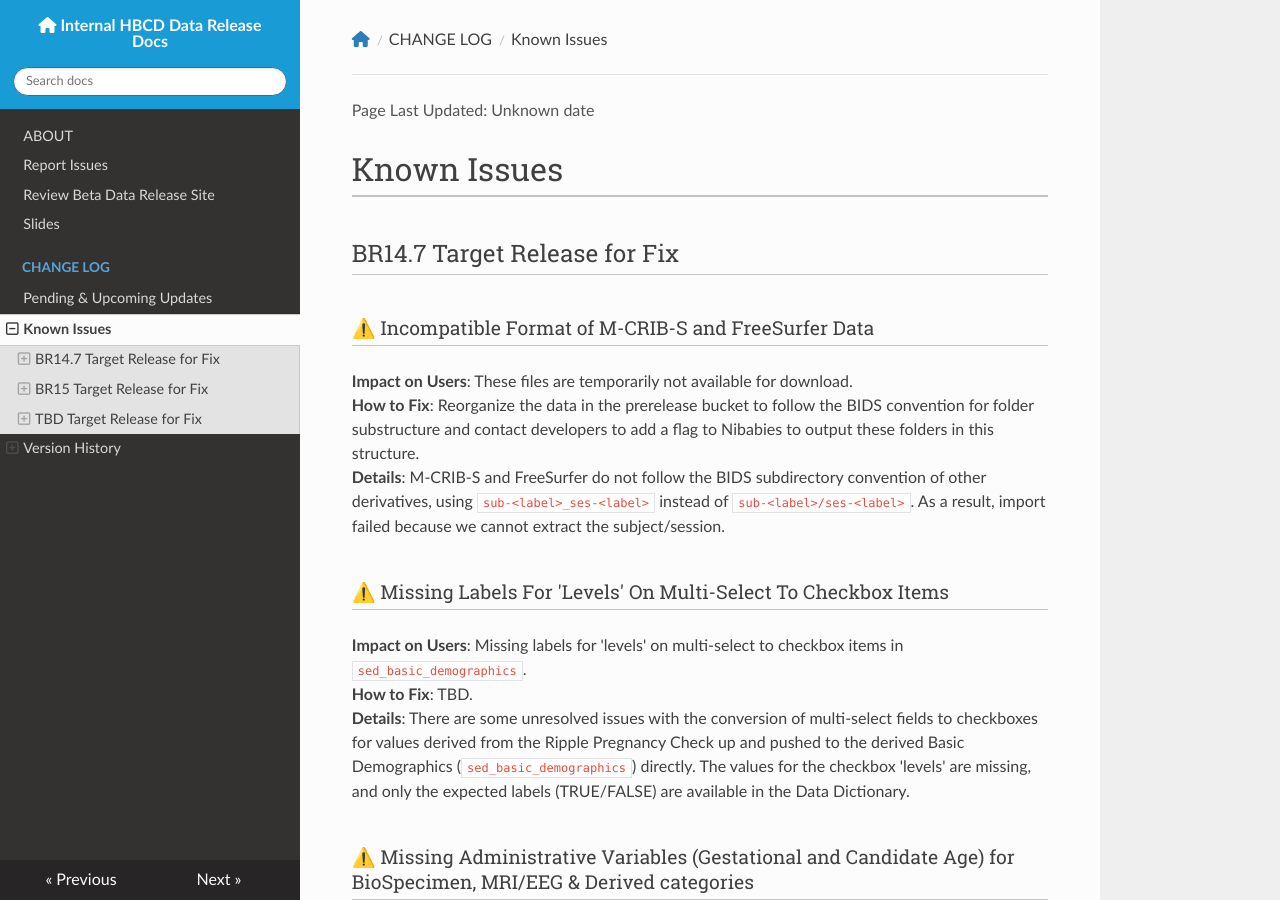
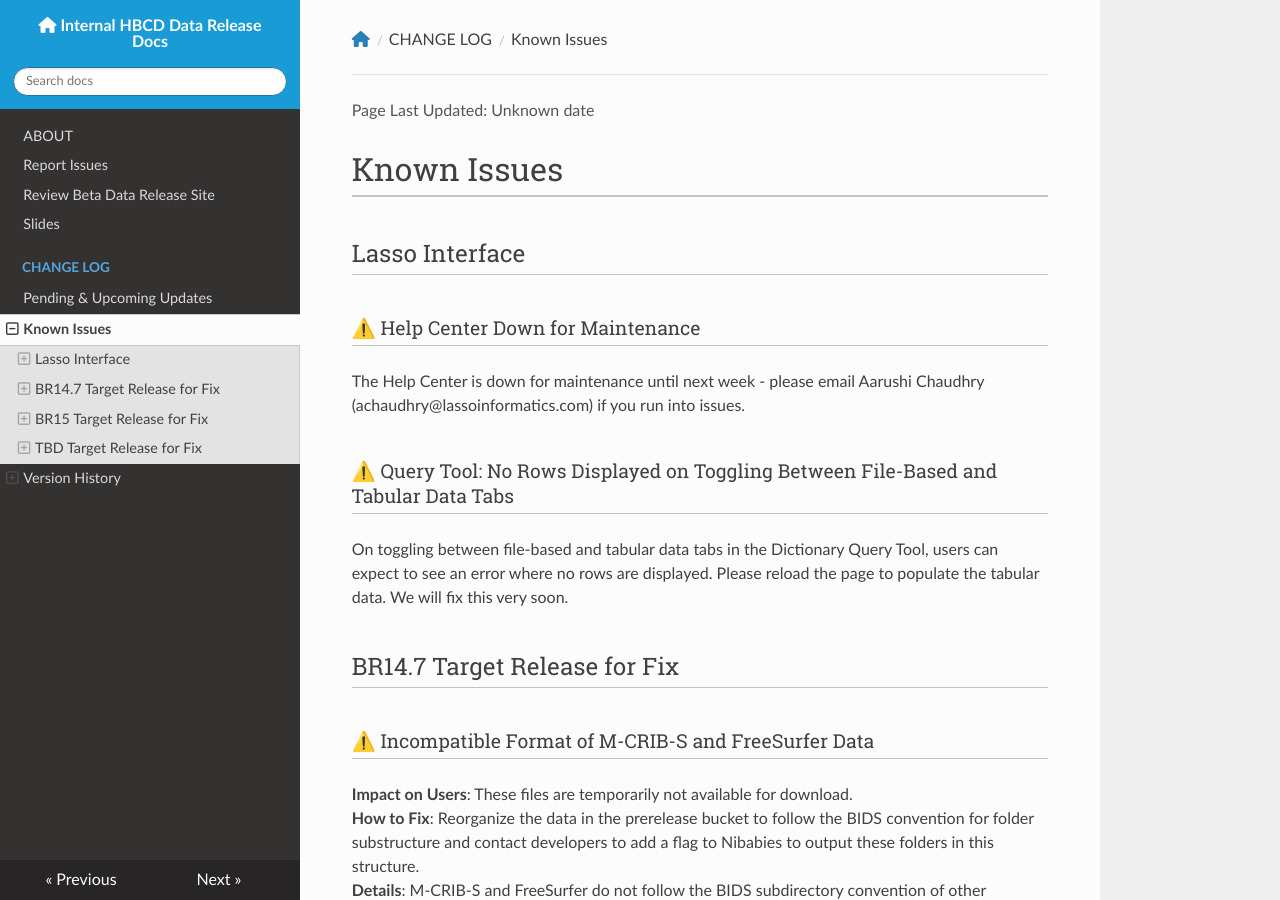
Before and after one commit to DCAN-Labs/hbcd-docs-internal, an MkDocs documentation site: the page built from docs/changelog/knownissues.md, in a window 1280 px wide and 900 px high. Built offline with MkDocs 1.6.1, drawn with Linux system fonts in a browser that asks for light colours; nearby versions of some CDN libraries.

Commit message:
add lasso tool issues

```diff
--- a/docs/changelog/knownissues.md
+++ b/docs/changelog/knownissues.md
@@ -1,4 +1,12 @@
 # Known Issues
+
+## Lasso Interface
+### ⚠️ Help Center Down for Maintenance
+The Help Center is down for maintenance until next week - please email Aarushi Chaudhry (achaudhry@lassoinformatics.com) if you run into issues.
+
+### ⚠️ Query Tool: No Rows Displayed on Toggling Between File-Based and Tabular Data Tabs
+On toggling between file-based and tabular data tabs in the Dictionary Query Tool, users can expect to see an error where no rows are displayed. Please reload the page to populate the tabular data. We will fix this very soon.
+
 
 ## BR14.7 Target Release for Fix
 ### ⚠️ Incompatible Format of M-CRIB-S and FreeSurfer Data
```
Also changed, not shown: docs/internal/reportissues.md (+6 -0 lines).
